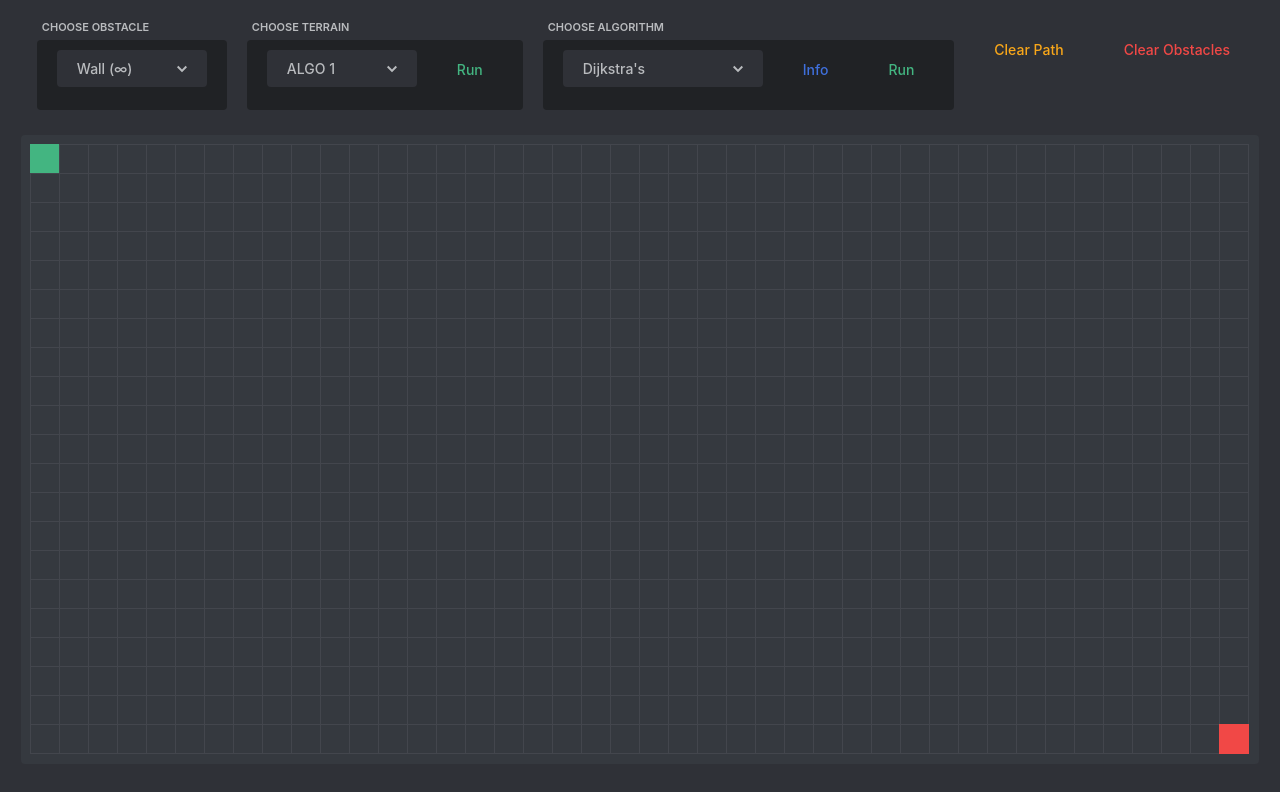
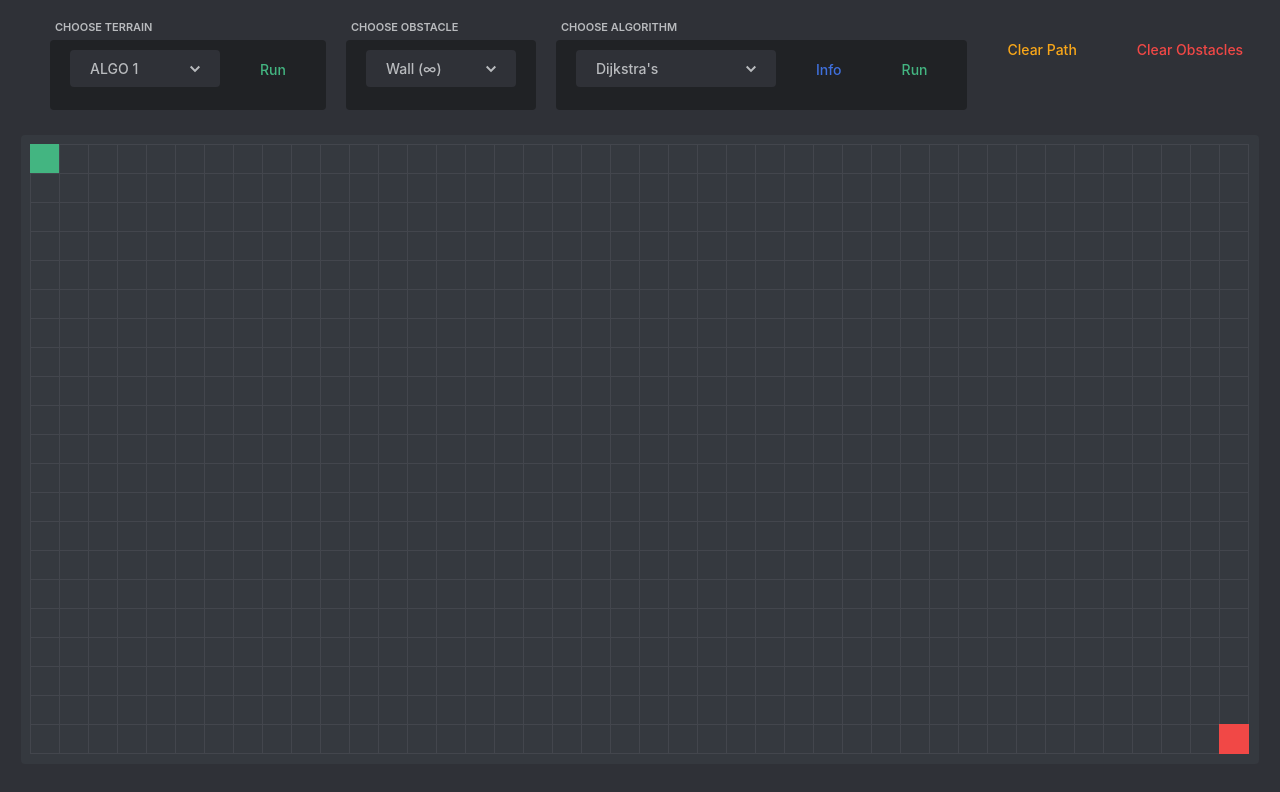
Before and after one commit to VikramGrover/pathfinding-algorithms-visualizer, a React (Create React App) app: page / in a window 1280 px wide. Shown: the top 792 px of the page. Built offline with nearby package versions, Linux system fonts and the light colour scheme.

Commit message:
Add significant performance improvements

```diff
--- a/src/App.js
+++ b/src/App.js
@@ -22,6 +22,7 @@ function App() {
   const navBarHeight = 90;
 
   useEffect(() => {
+    console.log("RESETTING BOARD");
     resetBoard();
   }, []);
 
@@ -62,99 +63,75 @@ function App() {
   };
 
   const clearPath = () => {
-    let gridMap = {};
-    let change = false;
-
+    console.log("CLEARING PATH");
     for (let x = 0; x < rows; x++) {
       for (let y = 0; y < cols; y++) {
         let id = `${x}:${y}`;
-        gridMap[id] = gridState[id];
-        let currState = gridState[id][0];
+        let nodeState = gridState[id][0];
+        let nodeStateFunc = gridState[id][1];
+        let currState = nodeState[0];
 
-        // check under start and target node for path
-        if ((currState === nodeTypeEnum.start || currState === nodeTypeEnum.target) && (gridState[id][1] === nodeTypeEnum.path || gridState[id][1] === nodeTypeEnum.visited || gridState[id][1] === nodeTypeEnum.visiting)) {
-          gridMap[id].splice(1, 1);
-          change = true;
+        if ((currState === nodeTypeEnum.start || currState === nodeTypeEnum.target) && (nodeState[1] <= nodeTypeEnum.visiting)) {
+          nodeState.splice(1, 1);
+        }
+        nodeStateFunc(prevState => nodeState);
+      }
+    }
+  };
+
+  const clearObstacles = () => {
+    for (let x = 0; x < rows; x++) {
+      for (let y = 0; y < cols; y++) {
+        let id = `${x}:${y}`;
+        let nodeState = gridState[id][0];
+        let nodeStateFunc = gridState[id][1];
+        let currState = nodeState[0];
+
+        // check under start and target node for obstacle
+        if ((currState === nodeTypeEnum.start || currState === nodeTypeEnum.target) && (nodeState[1] >= nodeTypeEnum.wall)) {
+          nodeState.splice(1, 1);
+          nodeStateFunc(prev => nodeState);
+          setGridState(prevState => ({ ...prevState, [id]: [nodeState, prevState[id][1]] }));
           continue;
         }
 
-        if (currState === nodeTypeEnum.path || currState === nodeTypeEnum.visited || currState === nodeTypeEnum.visiting) {
-          gridMap[id] = gridMap[id].slice(1);
-          change = true;
-        }
-      }
-    }
-
-    if (change) {
-      setGridState(prevState => (gridMap));
-    }
-
-    return gridMap;
-  };
-
-  const clearObstacles = () => {
-    let gridMap = {};
-    let change = false;
-
-    for (let x = 0; x < rows; x++) {
-      for (let y = 0; y < cols; y++) {
-        let id = `${x}:${y}`;
-        gridMap[id] = gridState[id];
-        let currState = gridState[id][0];
-
-        // check under start and target node for obstacle
-        if ((currState === nodeTypeEnum.start || currState === nodeTypeEnum.target) && (gridState[id][1] >= nodeTypeEnum.wall)) {
-          gridMap[id].splice(1, 1);
-          change = true;
-          continue;
-        }
-
-        if (currState === nodeTypeEnum.path || currState === nodeTypeEnum.visited || currState === nodeTypeEnum.visiting) {
-          currState = gridState[id][1];
+        if (currState <= nodeTypeEnum.visiting) {
+          currState = nodeState[1];
         }
 
         if (currState >= nodeTypeEnum.wall) {
-          gridMap[id] = [nodeTypeEnum.none];
-          change = true;
+          nodeStateFunc(prev => [nodeTypeEnum.none]);
+          setGridState(prevState => ({ ...prevState, [id]: [[nodeTypeEnum.none], prevState[id][1]] }));
         }
       }
-    }
-
-    if (change) {
-      setGridState(prevState => (gridMap));
     }
   };
 
   const clearWeightedObstacles = () => {
-    let gridMap = {};
-    let change = false;
-
     for (let x = 0; x < rows; x++) {
       for (let y = 0; y < cols; y++) {
         let id = `${x}:${y}`;
-        gridMap[id] = gridState[id];
-        let currState = gridState[id][0];
+        let nodeState = gridState[id][0];
+        let nodeStateFunc = gridState[id][1];
+        let currState = nodeState[0];
 
         // check under start and target node for weighted obstacle
-        if ((currState === nodeTypeEnum.start || currState === nodeTypeEnum.target) && (gridState[id][1] > nodeTypeEnum.wall)) {
-          gridMap[id].splice(1, 1);
-          change = true;
+        if ((currState === nodeTypeEnum.start || currState === nodeTypeEnum.target) && (nodeState[1] > nodeTypeEnum.wall)) {
+          nodeState.splice(1, 1);
+          nodeStateFunc(prev => nodeState);
+          setGridState(prevState => ({ ...prevState, [id]: [nodeState, prevState[id][1]] }));
           continue;
         }
 
-        if (currState === nodeTypeEnum.path || currState === nodeTypeEnum.visited || currState === nodeTypeEnum.visiting) {
-          currState = gridState[id][1];
+        if (currState <= nodeTypeEnum.visiting) {
+          currState = nodeState[1];
         }
 
         if (currState > nodeTypeEnum.wall) {
-          gridMap[id] = [nodeTypeEnum.none];
-          change = true;
+          nodeStateFunc(prev => [nodeTypeEnum.none]);
+          setGridState(prevState => ({ ...prevState, [id]: [[nodeTypeEnum.none], prevState[id][1]] }));
         }
       }
-    }
-
-    if (change) {
-      setGridState(prevState => (gridMap));
     }
   };
 
@@ -167,14 +144,15 @@ function App() {
     setWeightedObsDisabled(unweightedAlgo);
     setSelectedAlgo(algoName);
     if (unweightedAlgo) {
+      clearPath();
       clearWeightedObstacles();
     }
   };
 
   return (
     <>
-      <Header rows={rows} cols={cols} runningAlgo={runningAlgo} setRunningAlgo={setRunningAlgo} padding={margin} height={navBarHeight} setGridState={setGridState} startCord={startCord} targetCord={targetCord} clearObstacles={clearObstacles} clearPath={clearPath} setSelectedObstacle={setSelectedObstacle} weightedObsDisabled={weightedObsDisabled} setWeightedObsDisabled={setWeightedObsDisabled} clearWeightedObstacles={clearWeightedObstacles} toggleInfoBox={toggleInfoBox} selectedAlgo={selectedAlgo} setSelectedAlgo={alteredSetSelectedAlgo} />
-      <Grid rows={rows} cols={cols} padding={margin} nodeSize={nodeSize} gridState={gridState} setGridState={setGridState} selectedObstacle={selectedObstacle} setStartCord={setStartCord} setTargetCord={setTargetCord} runningAlgo={runningAlgo} />
+      <Header rows={rows} cols={cols} runningAlgo={runningAlgo} setRunningAlgo={setRunningAlgo} padding={margin} height={navBarHeight} gridState={gridState} setGridState={setGridState} startCord={startCord} targetCord={targetCord} clearObstacles={clearObstacles} clearPath={clearPath} setSelectedObstacle={setSelectedObstacle} weightedObsDisabled={weightedObsDisabled} toggleInfoBox={toggleInfoBox} selectedAlgo={selectedAlgo} setSelectedAlgo={alteredSetSelectedAlgo} />
+      <Grid rows={rows} cols={cols} padding={margin} nodeSize={nodeSize} setGridState={setGridState} selectedObstacle={selectedObstacle} setStartCord={setStartCord} setTargetCord={setTargetCord} runningAlgo={runningAlgo} />
       <InfoBox infoBoxOpen={infoBoxOpen} toggleInfoBox={toggleInfoBox} selectedAlgo={selectedAlgo} />
     </>
   );
--- a/src/algorithms/path_finding/aStar.js
+++ b/src/algorithms/path_finding/aStar.js
@@ -1,7 +1,7 @@
 import { getNeighbourNodes, createPath, findMinPriorityNode } from '../../utils/helper.js'
 import { nodeWeight, nodeTypeEnum } from '../../utils/constants.js'
 
-export const aStar = (startCord, targetCord, gridState, setGridState, rows, cols, timeout) => {
+export const aStar = (startCord, targetCord, gridState, rows, cols, timeout) => {
     let openSet = { [startCord]: 0 };
     let G = { [startCord]: 0 }; // G(n) => tell us the current shortest distance from start node to node n
     let H = { [startCord]: 0 }; // H(n) => tells us the estimated distance from node n to target node
@@ -24,8 +24,9 @@ export const aStar = (startCord, targetCord, gridState, setGridState, rows, cols
         delete openSet[currNode];
 
         if (currNode !== startCord && currNode !== targetCord) {
+            const nodeStateFunc = gridState[currNode][1];
             setTimeout(() => {
-                setGridState(prevState => ({ ...prevState, [currNode]: [nodeTypeEnum.visited, ...prevState[currNode].slice(1)] }));
+                nodeStateFunc(prevState => ([nodeTypeEnum.visited, ...prevState.slice(1)]));
             }, timeout);
         }
         else if (currNode === targetCord) {
@@ -35,12 +36,13 @@ export const aStar = (startCord, targetCord, gridState, setGridState, rows, cols
 
         const neighbours = getNeighbourNodes(currNode, rows, cols, gridState);
         for (const neighbour of neighbours) {
-            const currGScore = G[currNode] + nodeWeight[gridState[neighbour][0]];
+            const currGScore = G[currNode] + nodeWeight[gridState[neighbour][0][0]];
 
             if (currGScore < G[neighbour]) {
                 if (neighbour !== startCord && neighbour !== targetCord) {
+                    const nodeStateFunc = gridState[neighbour][1];
                     setTimeout(() => {
-                        setGridState(prevState => ({ ...prevState, [neighbour]: [nodeTypeEnum.visiting, ...prevState[neighbour]] }));
+                        nodeStateFunc(prevState => ([nodeTypeEnum.visiting, ...prevState]));
                     }, timeout);
                 }
                 // newly calculated G score of neighbour is lower than the one in the table
--- a/src/algorithms/path_finding/bfs.js
+++ b/src/algorithms/path_finding/bfs.js
@@ -1,7 +1,7 @@
 import { getNeighbourNodes, createPath } from '../../utils/helper.js'
 import { nodeTypeEnum } from '../../utils/constants.js'
 
-export const bfs = (startCord, targetCord, gridState, setGridState, rows, cols, timeout) => {
+export const bfs = (startCord, targetCord, gridState, rows, cols, timeout) => {
     let queue = [startCord];
     let visited = { [startCord]: 1 };
     let prevNodes = {};
@@ -9,8 +9,9 @@ export const bfs = (startCord, targetCord, gridState, setGridState, rows, cols,
     while (queue.length > 0) {
         const currCord = queue.pop();
         if (currCord !== startCord && currCord !== targetCord) {
+            const nodeStateFunc = gridState[currCord][1];
             setTimeout(() => {
-                setGridState(prevState => ({ ...prevState, [currCord]: [nodeTypeEnum.visited, nodeTypeEnum.none] }));
+                nodeStateFunc(prevState => ([nodeTypeEnum.visited, nodeTypeEnum.none]));
             }, timeout);
         }
         const neighbours = getNeighbourNodes(currCord, rows, cols, gridState);
@@ -28,8 +29,9 @@ export const bfs = (startCord, targetCord, gridState, setGridState, rows, cols,
                 return createPath(startCord, targetCord, prevNodes);
             }
 
+            const nodeStateFunc = gridState[neighbour][1];
             setTimeout(() => {
-                setGridState(prevState => ({ ...prevState, [neighbour]: [nodeTypeEnum.visiting, nodeTypeEnum.none] }));
+                nodeStateFunc(prevState => ([nodeTypeEnum.visiting, nodeTypeEnum.none]));
             }, timeout);
         }
     }
--- a/src/algorithms/path_finding/dfs.js
+++ b/src/algorithms/path_finding/dfs.js
@@ -1,7 +1,7 @@
 import { getNeighbourNodes } from '../../utils/helper.js'
 import { nodeTypeEnum } from '../../utils/constants.js'
 
-export const dfs = (startCord, targetCord, gridState, setGridState, rows, cols, timeout) => {
+export const dfs = (startCord, targetCord, gridState, rows, cols, timeout) => {
     const stack = [startCord];
     const path = [];
     const visited = { [startCord]: 1 };
@@ -9,8 +9,9 @@ export const dfs = (startCord, targetCord, gridState, setGridState, rows, cols,
     while (stack.length > 0) {
         const currCord = stack[0];
         if (currCord !== targetCord && currCord !== startCord) {
+            const nodeStateFunc = gridState[currCord][1];
             setTimeout(() => {
-                setGridState(prevState => ({ ...prevState, [currCord]: [nodeTypeEnum.visiting, nodeTypeEnum.none] }));
+                nodeStateFunc(prevState => ([nodeTypeEnum.visiting, nodeTypeEnum.none]));
             }, timeout);
         }
 
@@ -23,8 +24,9 @@ export const dfs = (startCord, targetCord, gridState, setGridState, rows, cols,
         if (currCord !== startCord) {
             path.unshift(currCord);
             visited[currCord] = 1;
+            const nodeStateFunc = gridState[currCord][1];
             setTimeout(() => {
-                setGridState(prevState => ({ ...prevState, [currCord]: [nodeTypeEnum.visited, nodeTypeEnum.none] }));
+                nodeStateFunc(prevState => ([nodeTypeEnum.visited, nodeTypeEnum.none]));
             }, timeout);
         }
 
--- a/src/algorithms/path_finding/dijkstras.js
+++ b/src/algorithms/path_finding/dijkstras.js
@@ -1,7 +1,7 @@
 import { getNeighbourNodes, createPath, findMinPriorityNode } from '../../utils/helper.js'
 import { nodeWeight, nodeTypeEnum } from '../../utils/constants.js'
 
-export const dijkstras = (startCord, targetCord, gridState, setGridState, rows, cols, timeout) => {
+export const dijkstras = (startCord, targetCord, gridState, rows, cols, timeout) => {
     let totalCosts = {};
     let prevNodes = {};
     let minPQ = {};
@@ -26,8 +26,9 @@ export const dijkstras = (startCord, targetCord, gridState, setGridState, rows,
         visited[minKey] = 1;
 
         if (minKey !== startCord && minKey !== targetCord) {
+            const nodeStateFunc = gridState[minKey][1];
             setTimeout(() => {
-                setGridState(prevState => ({ ...prevState, [minKey]: [nodeTypeEnum.visited, ...prevState[minKey].slice(1)] }));
+                nodeStateFunc(prevState => ([nodeTypeEnum.visited, ...prevState.slice(1)]));
             }, timeout);
         }
         else if (minKey === targetCord) {
@@ -36,7 +37,7 @@ export const dijkstras = (startCord, targetCord, gridState, setGridState, rows,
 
         const neighbours = getNeighbourNodes(minKey, rows, cols, gridState);
         for (const neighbour of neighbours) {
-            const currPath = totalCosts[minKey] + nodeWeight[gridState[neighbour][0]];
+            const currPath = totalCosts[minKey] + nodeWeight[gridState[neighbour][0][0]];
 
             if (neighbour in visited) {
                 continue;
@@ -47,8 +48,9 @@ export const dijkstras = (startCord, targetCord, gridState, setGridState, rows,
                 prevNodes[neighbour] = minKey;
                 minPQ[neighbour] = currPath;
                 if (neighbour !== targetCord) {
+                    const nodeStateFunc = gridState[neighbour][1];
                     setTimeout(() => {
-                        setGridState(prevState => ({ ...prevState, [neighbour]: [nodeTypeEnum.visiting, ...prevState[neighbour]] }));
+                        nodeStateFunc(prevState => ([nodeTypeEnum.visiting, ...prevState]));
                     }, timeout);
                 }
             }
--- a/src/components/ChooseAlgorithm.js
+++ b/src/components/ChooseAlgorithm.js
@@ -4,13 +4,13 @@ import ShowInfo from './ShowInfo.js'
 
 import { allPathAlgos } from '../utils/constants.js'
 
-const ChooseAlgorithm = ({ rows, cols, setGridState, startCord, targetCord, clearForReRun, runningAlgo, setRunningAlgo, dropDownWidth, toggleInfoBox, selectedAlgo, setSelectedAlgo }) => {
+const ChooseAlgorithm = ({ rows, cols, gridState, setGridState, startCord, targetCord, clearForReRun, runningAlgo, setRunningAlgo, dropDownWidth, toggleInfoBox, selectedAlgo, setSelectedAlgo }) => {
 
     return (
         <div className={`choose-algo`}>
             <CustomDropdown setSelection={setSelectedAlgo} items={allPathAlgos} disabled={false} dropDownWidth={dropDownWidth} />
             <ShowInfo toggleInfoBox={toggleInfoBox} />
-            <Visualize rows={rows} cols={cols} selectedAlgo={selectedAlgo} setGridState={setGridState} startCord={startCord} targetCord={targetCord} clearForReRun={clearForReRun} runningAlgo={runningAlgo} setRunningAlgo={setRunningAlgo} />
+            <Visualize rows={rows} cols={cols} selectedAlgo={selectedAlgo} gridState={gridState} setGridState={setGridState} startCord={startCord} targetCord={targetCord} clearForReRun={clearForReRun} runningAlgo={runningAlgo} setRunningAlgo={setRunningAlgo} />
         </div >
     )
 }
--- a/src/components/Header.js
+++ b/src/components/Header.js
@@ -4,7 +4,7 @@ import ChooseAlgorithm from './ChooseAlgorithm.js'
 import ChooseTerrain from './ChooseTerrain.js'
 import ChooseObstacle from './ChooseObstacle.js'
 
-const Header = ({ rows, cols, runningAlgo, setRunningAlgo, padding, height, setGridState, startCord, targetCord, clearObstacles, clearPath, setSelectedObstacle, weightedObsDisabled, setWeightedObsDisabled, clearWeightedObstacles, toggleInfoBox, selectedAlgo, setSelectedAlgo }) => {
+const Header = ({ rows, cols, runningAlgo, setRunningAlgo, padding, height, gridState, setGridState, startCord, targetCord, clearObstacles, clearPath, setSelectedObstacle, weightedObsDisabled, toggleInfoBox, selectedAlgo, setSelectedAlgo }) => {
     const style = {
         padding: padding,
         paddingBottom: padding / 2,
@@ -15,9 +15,9 @@ const Header = ({ rows, cols, runningAlgo, setRunningAlgo, padding, height, setG
         <div style={style} className='header'>
             <Reset clearObstacles={clearObstacles} runningAlgo={runningAlgo} />
             <Clear clearPath={clearPath} runningAlgo={runningAlgo} />
-            <ChooseAlgorithm rows={rows} cols={cols} setGridState={setGridState} startCord={startCord} targetCord={targetCord} clearForReRun={clearPath} runningAlgo={runningAlgo} setRunningAlgo={setRunningAlgo} dropDownWidth={200} toggleInfoBox={toggleInfoBox} selectedAlgo={selectedAlgo} setSelectedAlgo={setSelectedAlgo} />
+            <ChooseAlgorithm rows={rows} cols={cols} gridState={gridState} setGridState={setGridState} startCord={startCord} targetCord={targetCord} clearForReRun={clearPath} runningAlgo={runningAlgo} setRunningAlgo={setRunningAlgo} dropDownWidth={200} toggleInfoBox={toggleInfoBox} selectedAlgo={selectedAlgo} setSelectedAlgo={setSelectedAlgo} />
+            <ChooseObstacle setSelectedObstacle={setSelectedObstacle} weightedObsDisabled={weightedObsDisabled} dropDownWidth={150} />
             <ChooseTerrain rows={rows} cols={cols} setGridState={setGridState} startCord={startCord} targetCord={targetCord} clearForReRun={clearPath} runningAlgo={runningAlgo} setRunningAlgo={setRunningAlgo} dropDownWidth={150} />
-            <ChooseObstacle setSelectedObstacle={setSelectedObstacle} weightedObsDisabled={weightedObsDisabled} dropDownWidth={150} />
         </div>
     )
 }
--- a/src/components/Node.js
+++ b/src/components/Node.js
@@ -1,8 +1,14 @@
 import React from 'react'
+import { useEffect, useState } from 'react'
 import { nodeColorClass, nodeTypeEnum } from '../utils/constants.js'
-// import eraser from '../images/eraser.svg'
 
-const Node = React.memo(({ nodeId, size, nodeState, setGridState, draggingSelection, setDraggingSelection, setStartCord, setTargetCord, runningAlgo, selectedObstacle }) => {
+const Node = ({ nodeId, size, setGridState, draggingSelection, setDraggingSelection, setStartCord, setTargetCord, runningAlgo, selectedObstacle, startingState }) => {
+    const [nodeState, setNodeState] = useState(startingState);
+
+    useEffect(() => {
+        setGridState(prevState => ({ ...prevState, [nodeId]: [startingState, setNodeState] }));
+    }, []);
+
     const nodeStyle = {
         width: size,
         height: size
@@ -15,13 +21,18 @@ const Node = React.memo(({ nodeId, size, nodeState, setGridState, draggingSelect
     const mouseDowned = () => {
         if (nodeState[0] <= nodeTypeEnum.none) {
             setDraggingSelection(nodeTypeEnum[selectedObstacle]);
-            setGridState(prevState => ({ ...prevState, [nodeId]: [nodeTypeEnum[selectedObstacle], nodeTypeEnum.none] }));
+            setNodeState(prevState => [nodeTypeEnum[selectedObstacle], nodeTypeEnum.none]);
+            setGridState(prevState => ({ ...prevState, [nodeId]: [[nodeTypeEnum[selectedObstacle], nodeTypeEnum.none], setNodeState] }));
             return;
         }
         else if (nodeState[0] >= nodeTypeEnum.wall) {
-            setGridState(prevState => ({ ...prevState, [nodeId]: prevState[nodeId].slice(1) }));
+            setNodeState(prevState => prevState.slice(1));
+            setGridState(prevState => ({ ...prevState, [nodeId]: [nodeState.slice(1), setNodeState] }));
             setDraggingSelection(nodeTypeEnum.remObstacle);
             return;
+        }
+        else if (nodeState[0] === nodeTypeEnum.start || nodeState[0] === nodeTypeEnum.target) {
+            setGridState(prevState => ({ ...prevState, [nodeId]: [nodeState.slice(1), setNodeState] }));
         }
 
         setDraggingSelection(nodeState[0]);
@@ -29,29 +40,37 @@ const Node = React.memo(({ nodeId, size, nodeState, setGridState, draggingSelect
 
     const mouseEntered = () => {
         if (draggingSelection === nodeTypeEnum.remObstacle && nodeState[0] >= nodeTypeEnum.wall) {
-            setGridState(prevState => ({ ...prevState, [nodeId]: prevState[nodeId].slice(1) }));
+            setNodeState(prevState => prevState.slice(1));
+            setGridState(prevState => ({ ...prevState, [nodeId]: [nodeState.slice(1), setNodeState] }));
         }
         else if (draggingSelection === nodeTypeEnum[selectedObstacle] && nodeState[0] <= nodeTypeEnum.none) {
-            setGridState(prevState => ({ ...prevState, [nodeId]: [nodeTypeEnum[selectedObstacle], nodeTypeEnum.none] }));
+            setNodeState(prevState => [nodeTypeEnum[selectedObstacle], nodeTypeEnum.none]);
+            setGridState(prevState => ({ ...prevState, [nodeId]: [[nodeTypeEnum[selectedObstacle], nodeTypeEnum.none], setNodeState] }));
         }
         else if (draggingSelection === nodeTypeEnum.start) {
-            setGridState(prevState => ({ ...prevState, [nodeId]: [draggingSelection, ...prevState[nodeId]] }));
-            setStartCord(nodeId);
+            setNodeState(prevState => [draggingSelection, ...prevState]);
         }
         else if (draggingSelection === nodeTypeEnum.target) {
-            setGridState(prevState => ({ ...prevState, [nodeId]: [draggingSelection, ...prevState[nodeId]] }));
-            setTargetCord(nodeId);
+            setNodeState(prevState => [draggingSelection, ...prevState]);
         }
     };
 
     const mouseLeft = () => {
         if (draggingSelection === nodeTypeEnum.start || draggingSelection === nodeTypeEnum.target) {
-            setGridState(prevState => ({ ...prevState, [nodeId]: prevState[nodeId].slice(1) }));
+            setNodeState(prevState => prevState.slice(1));
             return;
         }
     };
 
     const mouseUped = () => {
+        if (draggingSelection === nodeTypeEnum.start) {
+            setStartCord(nodeId);
+            setGridState(prevState => ({ ...prevState, [nodeId]: [nodeState, setNodeState] }));
+        }
+        else if (draggingSelection === nodeTypeEnum.target) {
+            setTargetCord(nodeId);
+            setGridState(prevState => ({ ...prevState, [nodeId]: [nodeState, setNodeState] }));
+        }
         if (draggingSelection !== nodeTypeEnum.none) {
             setDraggingSelection(nodeTypeEnum.none);
         }
@@ -61,6 +80,6 @@ const Node = React.memo(({ nodeId, size, nodeState, setGridState, draggingSelect
         <div style={nodeStyle} className={`node ${nodeColorClass[nodeState[0]]} ${draggingSelection === nodeTypeEnum.remObstacle && 'erasing'}`} onMouseDown={runningAlgo ? null : mouseDowned} onMouseUp={runningAlgo ? null : mouseUped} onMouseEnter={runningAlgo ? null : mouseEntered} onMouseLeave={runningAlgo ? null : mouseLeft} >
         </div>
     );
-});
+};
 
 export default Node
--- a/src/index.css
+++ b/src/index.css
@@ -128,6 +128,7 @@ code {
   position: relative;
   display: flex;
   flex-direction: row-reverse;
+  justify-content: space-evenly
 }
 
 /* BUTTON */
--- a/src/utils/helper.js
+++ b/src/utils/helper.js
@@ -5,16 +5,16 @@ export const getNeighbourNodes = (node, rows, cols, gridState) => {
     const col = parseInt(node.split(':')[1]);
 
     let res = [];
-    if ((row - 1 >= 0) && (gridState[`${row - 1}:${col}`][0] !== nodeTypeEnum.wall)) {
+    if ((row - 1 >= 0) && (gridState[`${row - 1}:${col}`][0][0] !== nodeTypeEnum.wall)) {
         res.push(`${row - 1}:${col}`)
     }
-    if ((col + 1 < cols) && (gridState[`${row}:${col + 1}`][0] !== nodeTypeEnum.wall)) {
+    if ((col + 1 < cols) && (gridState[`${row}:${col + 1}`][0][0] !== nodeTypeEnum.wall)) {
         res.push(`${row}:${col + 1}`)
     }
-    if ((row + 1) < rows && (gridState[`${row + 1}:${col}`][0] !== nodeTypeEnum.wall)) {
+    if ((row + 1) < rows && (gridState[`${row + 1}:${col}`][0][0] !== nodeTypeEnum.wall)) {
         res.push(`${row + 1}:${col}`)
     }
-    if ((col - 1 >= 0) && (gridState[`${row}:${col - 1}`][0] !== nodeTypeEnum.wall)) {
+    if ((col - 1 >= 0) && (gridState[`${row}:${col - 1}`][0][0] !== nodeTypeEnum.wall)) {
         res.push(`${row}:${col - 1}`)
     }
 
```
Also changed, not shown: src/components/Grid.js (+14 -4 lines), src/components/Visualize.js (+5 -4 lines), 12 other files (tests, documents, lock files or other folders).
